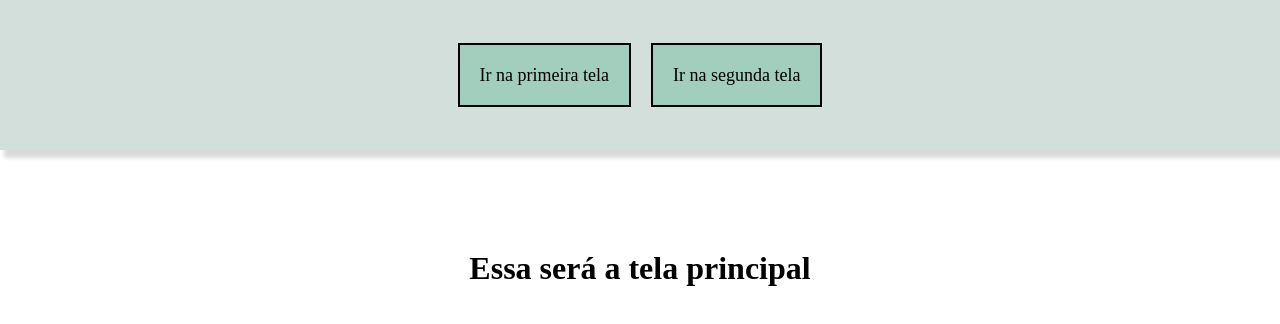
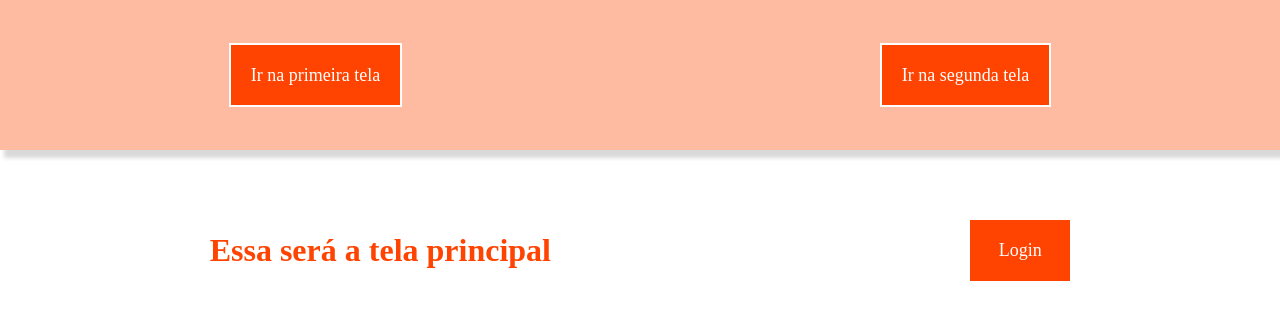
Before and after one commit to devmichaelviana/ShareOrangePlus, a React (Create React App) app: page / in a window 1280 px wide. Shown: the top 324 px of the page. Built offline with nearby package versions, Linux system fonts and the light colour scheme.

Commit message:
Criando protótipo da tela de login

```diff
--- a/src/App.js
+++ b/src/App.js
@@ -1,7 +1,6 @@
 import React from "react";
 import { BrowserRouter } from "react-router-dom"
 import Routes from "./routes/routes";
-
 
 function App() {
   return (
--- a/src/pages/Home/home.css
+++ b/src/pages/Home/home.css
@@ -3,27 +3,49 @@
   padding: 0;
   box-sizing: border-box;
 }
+
 .cabecalho{
   width: 100%;
   height: 150px;
-  background-color: #d2dfda;
+  background-color: #febba2;
   display: flex;
   align-items: center;
-  justify-content: center;
+  justify-content: space-around;
   gap: 20px;
   box-shadow: 4px 8px 4px rgba(0, 0, 0, 0.15);
 }
 
 .conect {
-  color: #000;
-  background-color: #a2cebd;
-  border: solid 2px #000;
+  color: #fff;
+  background-color: #fe4400;
+  border: solid 2px #fff;
   padding: 20px;
   text-decoration: none;
   font-size: 18px;
 }
 
+main{
+  display: flex;
+  justify-content: space-around;
+  align-items: center;
+  height: 200px;
+}
+
 h1{
-  margin-top: 100px;
   text-align: center;
+  color: #fe4400;
 }
+
+main > .conect{
+  background-color: #fe4400;
+  border: none;
+  color: #fff;
+  cursor: pointer;
+  display: flex;
+  justify-content: center;
+  width: 100px;
+}
+
+main > button:hover{
+  opacity: 0.7;
+}
--- a/src/pages/Home/home.js
+++ b/src/pages/Home/home.js
@@ -17,9 +17,10 @@ function PageHome() {
 
     <main>
       <h1>Essa será a tela principal</h1>
+      <Link className="conect" to="/login">Login</Link>
     </main>
     </>
   )
 }
 
-export default PageHome
+export default PageHome;
```
Also changed, not shown: 1 other file (tests, documents, lock files or other folders).
